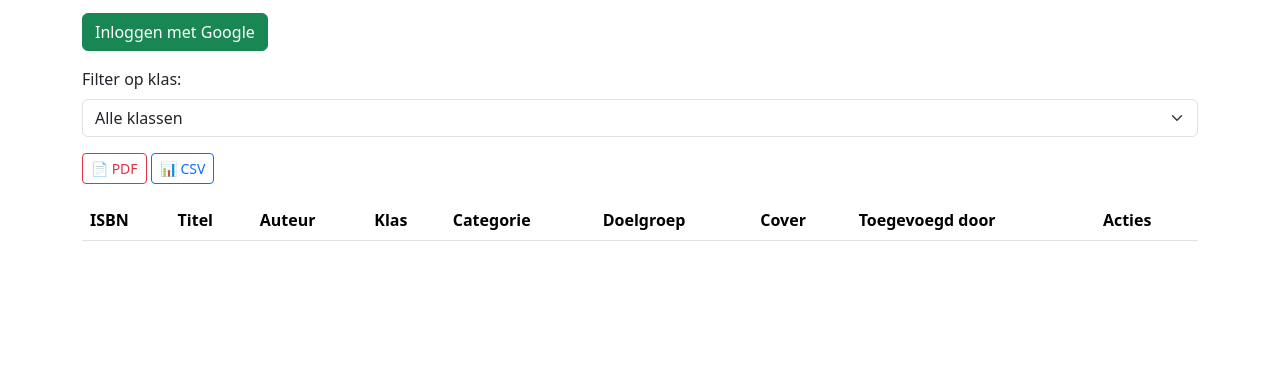
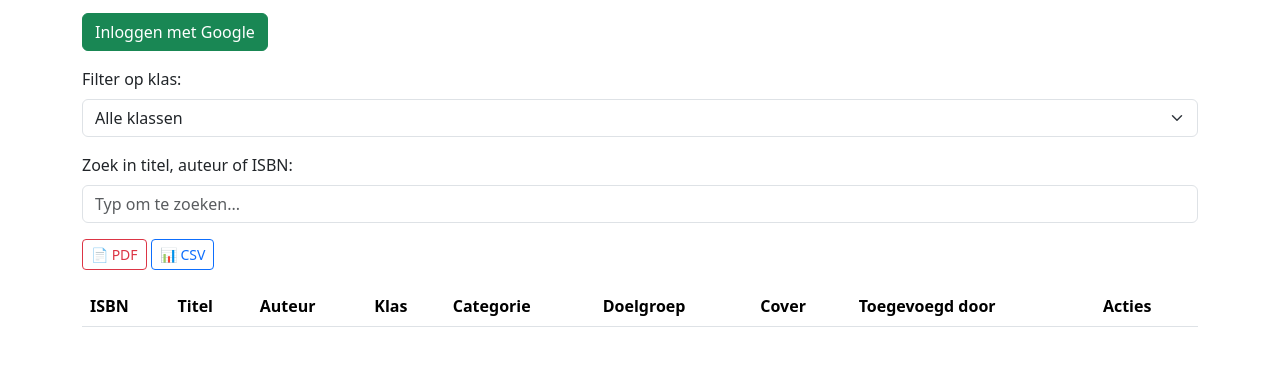
Before and after one commit to tschoolke/boeken-inventaris, a plain HTML site: page public/beheer.html in a window 1280 px wide. Shown: the part 114-480 px from the top of the page. Drawn offline with nearby package versions, Linux system fonts and the light colour scheme; no server answers.

Commit message:
Update beheer.html

```diff
--- a/public/beheer.html
+++ b/public/beheer.html
@@ -30,6 +30,13 @@
     </select>
   </div>
 
+<!-- Zoekfunctie -->
+<div class="mb-3">
+  <label for="zoekInput" class="form-label">Zoek in titel, auteur of ISBN:</label>
+  <input type="text" id="zoekInput" class="form-control" placeholder="Typ om te zoeken...">
+</div>
+
+
   <!-- Export -->
   <div class="mb-3">
     <button id="exportPdfBtn" class="btn btn-outline-danger btn-sm">📄 PDF</button>
```
